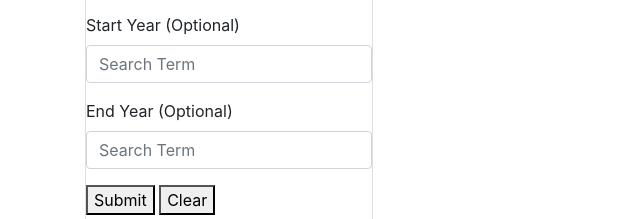
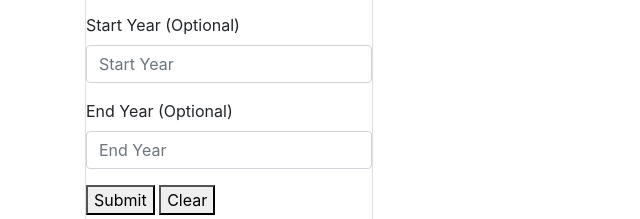
Before and after one commit to tranq90/NYT-Search, a plain HTML site: page index.html in a window 1280 px wide. Shown: the part 490-709 px from the top of the page, 0-640 px from the left. Drawn offline with nearby package versions, Linux system fonts and the light colour scheme; a script that the page names is missing.

Commit message:
cleaned up comments

```diff
--- a/index.html
+++ b/index.html
@@ -50,20 +50,22 @@
                     <!-- START YEAR TEXT FIELD -->
                     <div class="form-group">
                         <label for="startYear">Start Year (Optional)</label>
-                        <input type="text" class="form-control" id="startYear" placeholder="Search Term">
+                        <input type="text" class="form-control" id="startYear" placeholder="Start Year">
                     </div>
 
 
                     <!-- END YEAR TEXT FIELD-->
                     <div class="form-group">
                         <label for="searchTerm">End Year (Optional)</label>
-                        <input type="text" class="form-control" id="endYear" placeholder="Search Term">
+                        <input type="text" class="form-control" id="endYear" placeholder="End Year">
                     </div>
             </form>
 
 
+            <!-- SUBMIT BUTTON -->
+            <button id="submit"> Submit </button>
 
-            <button id="submit"> Submit </button>
+            <!-- CLEAR BUTTON-->
             <button id="clear"> Clear </button>
 
 
@@ -80,7 +82,9 @@
 
         </div>
 
+    </div>
 
+        <!-- JAVASCRIPT LINKS-->
         <script src="http://code.jquery.com/jquery-3.3.1.js" integrity="sha256-2Kok7MbOyxpgUVvAk/HJ2jigOSYS2auK4Pfzbm7uH60="
             crossorigin="anonymous"></script>
         <script src="assets/javascript/app.js"></script>
```
Lines whose indentation alone changed are shown as unchanged.
